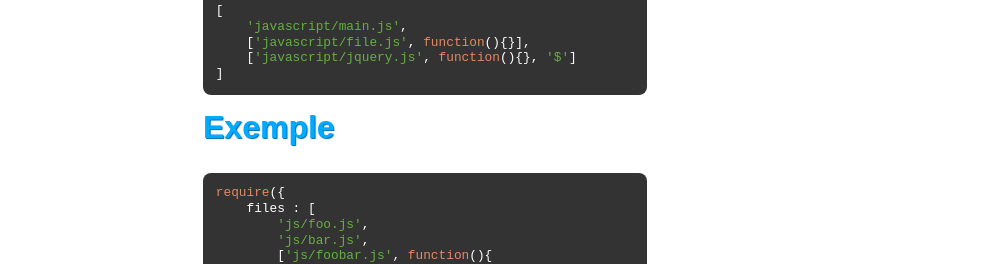
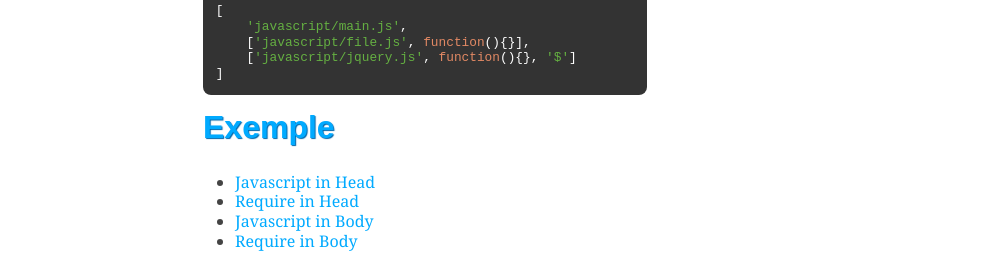
Before and after one commit to CapMousse/include.js, a plain HTML site: page index.html in a window 1280 px wide. Shown: the part 669-933 px from the top of the page, without its empty margins (297-1280 px from the left). Drawn offline with Linux system fonts and the light colour scheme; a web font is replaced by a local one.

Commit message:
Update exemples

```diff
--- a/index.html
+++ b/index.html
@@ -44,19 +44,13 @@
     ['javascript/file.js', function(){}],
     ['javascript/jquery.js', function(){}, '$']
 ]</pre>
-		<h1>Exemple</h1>
-		<pre class="prettyprint">require({
-    files : [
-        'js/foo.js',
-        'js/bar.js',
-        ['js/foobar.js', function(){
-            foobar();
-        }]
-    ],
-    success : function(){
-        new foo();
-    }
-});</pre>
+	<h1>Exemple</h1>
+    <ul>
+        <li><a href="http://capmousse.github.com/require.js/tests/test-head.html">Javascript in Head</a></li>
+        <li><a href="http://capmousse.github.com/require.js/tests/test-head-require.html">Require in Head</a></li>
+        <li><a href="http://capmousse.github.com/require.js/tests/test-body.html">Javascript in Body</a></li>
+        <li><a href="http://capmousse.github.com/require.js/tests/test-body-require.html">Require in Body</a></li>
+    </ul>
     <h1>Download</h1>
     <ul>
         <li>Documented version : <a href="https://raw.github.com/CapMousse/require.js/master/require.js">require.js</a></li>
@@ -64,7 +58,7 @@
     </ul>
 	</section>
 	<footer>
-        <a href="http://www.capitaine-mousse.fr">By Capitaine Mousse / Jérémy Barbe</a><br>
+        <a href="http://www.capitaine-mousse.fr">By Capitaine Mousse / Jérémy Barbe</a>
 	</footer>
 	<a id="link" href="https://github.com/CapMousse/require.js"><img src="http://s3.amazonaws.com/github/ribbons/forkme_right_darkblue_121621.png" alt="Fork me on github" /></a>
 
```
